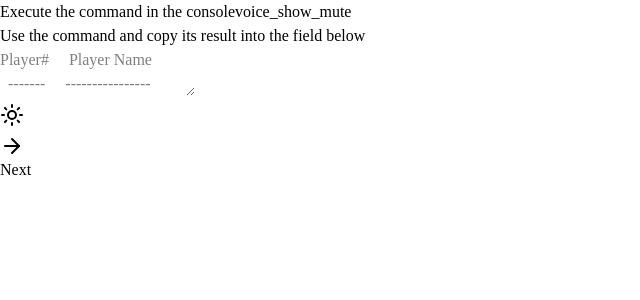
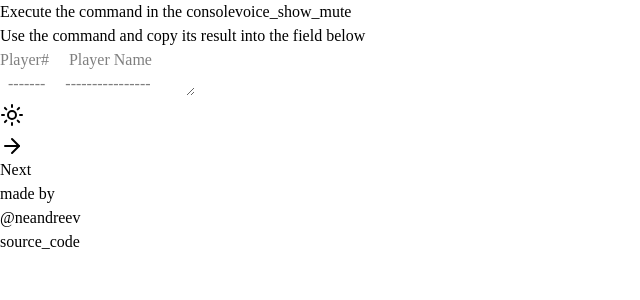
Before and after one commit to neandreev/cs2demomute, a React (Vite) app in the folder src/renderer/: page / in a window 1280 px wide. Shown: the top 300 px of the page, without its empty margins (0-640 px from the left). Built offline with nearby package versions, Linux system fonts and the light colour scheme.

Commit message:
add footer

```diff
--- a/src/renderer/src/App.tsx
+++ b/src/renderer/src/App.tsx
@@ -8,6 +8,7 @@ import ModeToggle from '@/components/ModeToggle'
 import { Button } from '@/components/ui/button'
 import { AppState, useStore } from './store'
 import i18next from 'i18next'
+import Footer from './components/Footer'
 
 const componentByAppState = {
   [AppState.Input]: <PlayersInput />,
@@ -20,8 +21,8 @@ const App = (): JSX.Element => {
 
   return (
     <ThemeProvider defaultTheme="dark" storageKey="vite-ui-theme">
-      <div className="font-inter h-screen flex items-center justify-center">
-        <div className="flex flex-col justify-start gap-4">
+      <div className="font-inter h-screen flex flex-col items-center justify-center">
+        <div className="flex flex-grow flex-col justify-center gap-4">
           {componentByAppState[appState]}
           <div className="flex justify-between gap-2 w-full">
             <div className="flex gap-2">
@@ -47,6 +48,7 @@ const App = (): JSX.Element => {
             ) : null}
           </div>
         </div>
+        <Footer />
       </div>
     </ThemeProvider>
   )
--- /dev/null
+++ b/src/renderer/src/components/Footer.tsx
@@ -0,0 +1,31 @@
+import i18next from 'i18next'
+import { Button } from '@/components/ui/button'
+import { Card, CardContent } from './ui/card'
+
+const Footer = (): JSX.Element => {
+  return (
+    <Card className="flex text-sm px-3 py-2 border border-b-0 rounded-xl rounded-b-none">
+      <CardContent className="flex p-0 gap-16">
+        <div className="items-center">
+          <p className="inline">{i18next.t('madeBy')}</p>
+          <Button variant="link" className="p-1">
+            <a href="https://github.com/neandreev" target="_blank" rel="noopener noreferrer">
+              @neandreev
+            </a>
+          </Button>
+        </div>
+        <Button variant="link" className="p-1">
+          <a
+            href="https://github.com/neandreev/cs2demomute"
+            target="_blank"
+            rel="noopener noreferrer"
+          >
+            {i18next.t('sourceCode')}
+          </a>
+        </Button>
+      </CardContent>
+    </Card>
+  )
+}
+
+export default Footer
--- a/src/renderer/src/main.tsx
+++ b/src/renderer/src/main.tsx
@@ -26,7 +26,9 @@ i18next.use(LanguageDetector).init({
         incorrectInput: "Couldn't find data for all 10 players, check your input",
         atLeastOne: 'Select at least one player',
         result: 'The final command',
-        resultDesc: 'Run it in the console'
+        resultDesc: 'Run it in the console',
+        madeBy: 'made by',
+        sourceCode: 'source_code'
       }
     },
     ru: {
@@ -43,7 +45,9 @@ i18next.use(LanguageDetector).init({
         incorrectInput: 'Не удалось получить данные всех десяти игроков, проверь ввод',
         atLeastOne: 'Выбери хотя бы одного игрока',
         result: 'Итоговая команда',
-        resultDesc: 'Используй её в консоли'
+        resultDesc: 'Используй её в консоли',
+        madeBy: 'cделал',
+        sourceCode: 'исходный_код'
       }
     }
   }
```
